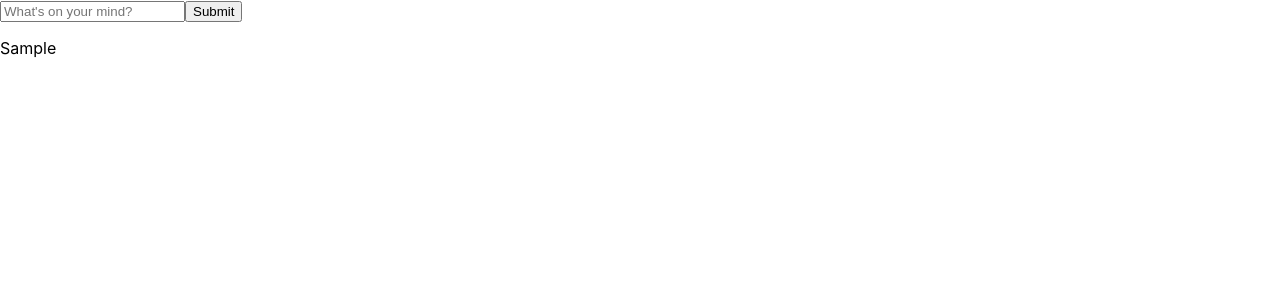
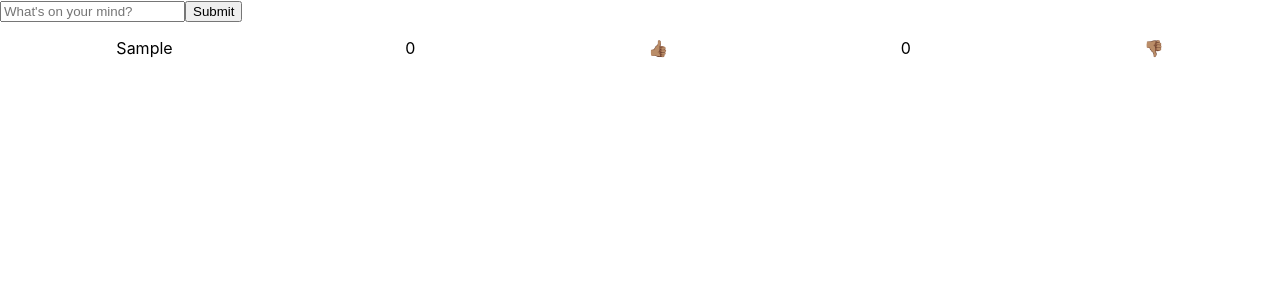
Before and after one commit to cidsinga/Forum-thumbs-up, a React (Create React App) app: page / in a window 1280 px wide. Both pictures are taken after typing "Sample" into the empty fields and a click on the button "Submit". Shown: the top 300 px of the page. Built offline with nearby package versions, Linux system fonts and the light colour scheme.

Commit message:
update Post.jsx to add counters.

```diff
--- a/src/components/Post.jsx
+++ b/src/components/Post.jsx
@@ -1,13 +1,43 @@
 import React from 'react';
 import PropTypes from 'prop-types';
 
-function Post(props) {
+class Post extends React.Component {
 
-  return (
-    <div>
-      <p>{props.content}</p>
-    </div>
-  )
+  constructor(props) {
+    super(props);
+    this.state = {
+      upVote: 0,
+      downVote: 0
+    };
+    this.handleUpVote = this.handleUpVote.bind(this);
+    this.handleDownVote = this.handleDownVote.bind(this);
+  }
+
+  handleUpVote(vote) {
+    let newUpVote = this.state.upVote + 1;
+    this.setState({upVote: newUpVote});
+  }
+
+  handleDownVote(vote) {
+    let newDownVote = this.state.downVote + 1;
+    this.setState({downVote: newDownVote});
+  }
+
+  render() {
+    const postStyle = {
+      display: 'flex',
+      justifyContent: 'space-around'
+    }
+    return (
+      <div style={postStyle}>
+      <p>{this.props.content}</p>
+      <p>{this.state.upVote}</p>
+      <p onClick={this.handleUpVote}><span role='img'>👍🏽</span></p>
+      <p>{this.state.downVote}</p>
+      <p onClick={this.handleDownVote}><span role='img'>👎🏽</span></p>
+      </div>
+    );
+  }
 }
 
 Post.propTypes = {
```
